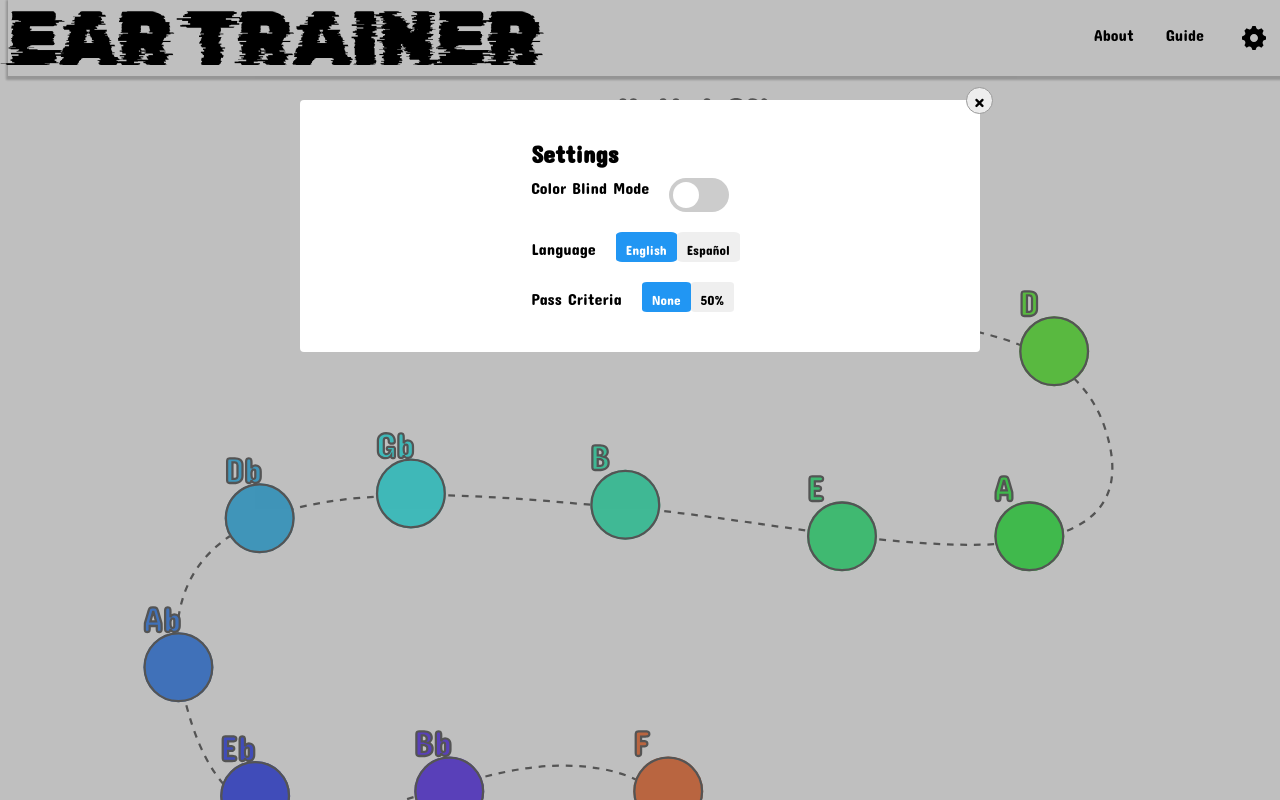
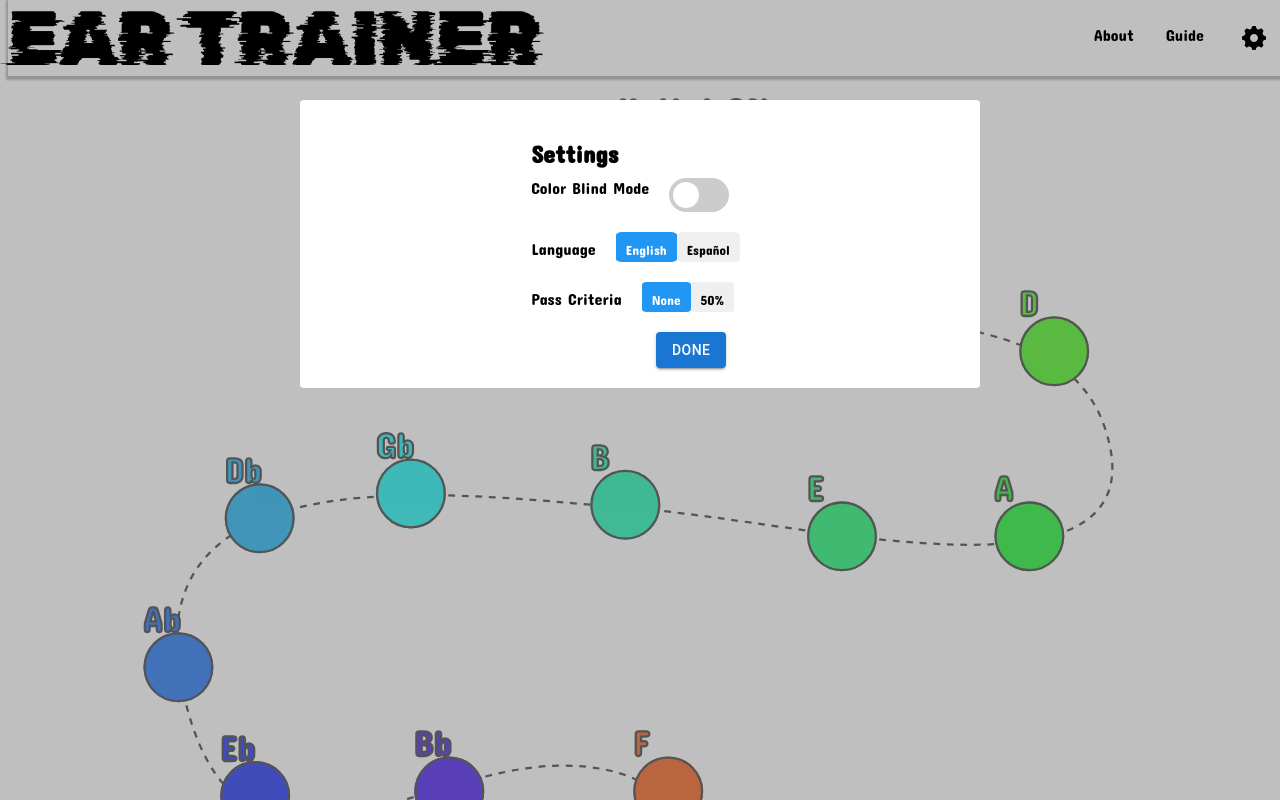
Before and after one commit to charper11/EarNote, a React (Create React App) app in the folder earnote-ui/: page /#/ in a window 1280 px wide. Both pictures are taken after a click on the button 1254 px from the left and 38 px from the top of the page. Shown: the top 800 px of the page. Built offline with nearby package versions, Linux system fonts and the light colour scheme.

Commit message:
change x button for done button on settings

```diff
--- a/earnote-ui/src/Components/SettingsPopUp.css
+++ b/earnote-ui/src/Components/SettingsPopUp.css
@@ -21,19 +21,8 @@
 }
 
 .close {
-    content: 'x';
-    cursor: pointer;
-    position: fixed;
-    right: calc(25% - 33px);
-    top: calc(100vh - 85vh - 33px);
-    background: #ededed;
-    width: 25px;
-    height: 25px;
-    border-radius: 50%;
-    line-height: 20px;
-    text-align: center;
-    border: 1px solid #999;
-    font-size: 20px;
+  display: flex;
+  justify-content: center;
 }
 
 .center {
--- a/earnote-ui/src/Components/SettingsPopUp.js
+++ b/earnote-ui/src/Components/SettingsPopUp.js
@@ -1,5 +1,6 @@
 import './SettingsPopUp.css';
 import { useState } from 'react';
+import { Button } from '@mui/material';
 
 const SettingsPopUp = ({toggleSettings}) => {
 
@@ -43,7 +44,6 @@ const SettingsPopUp = ({toggleSettings}) => {
     return (
         <div className="modal">
             <div className="modal_content">
-                <span className="close" onClick={handleClose}>&times;</span>
                 <div className='center'>
                     <h2>Settings</h2>
                     <div className='content-list'>
@@ -71,6 +71,14 @@ const SettingsPopUp = ({toggleSettings}) => {
                             50%
                         </button>
                     </div>
+                    <div className='close'>
+                        <Button
+                            variant="contained"
+                            color="primary"
+                            onClick={handleClose}>
+                            Done
+                        </Button>
+                    </div>
                 </div>
             </div>
         </div>
```
